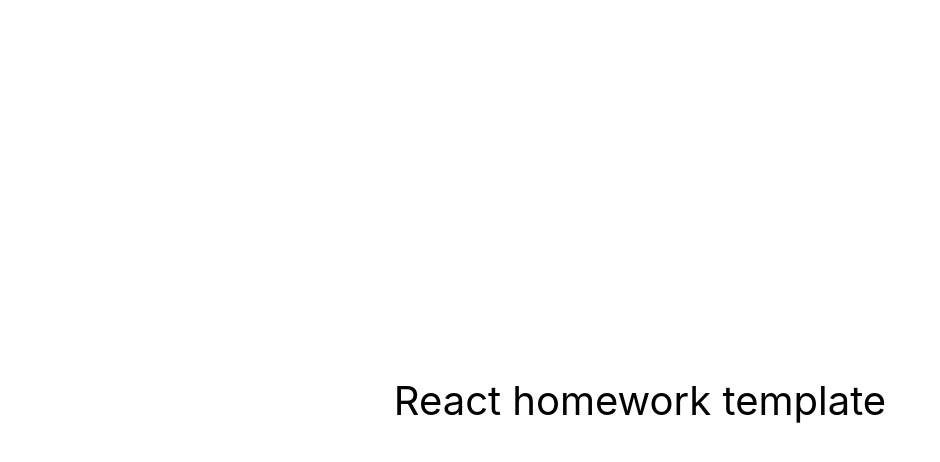
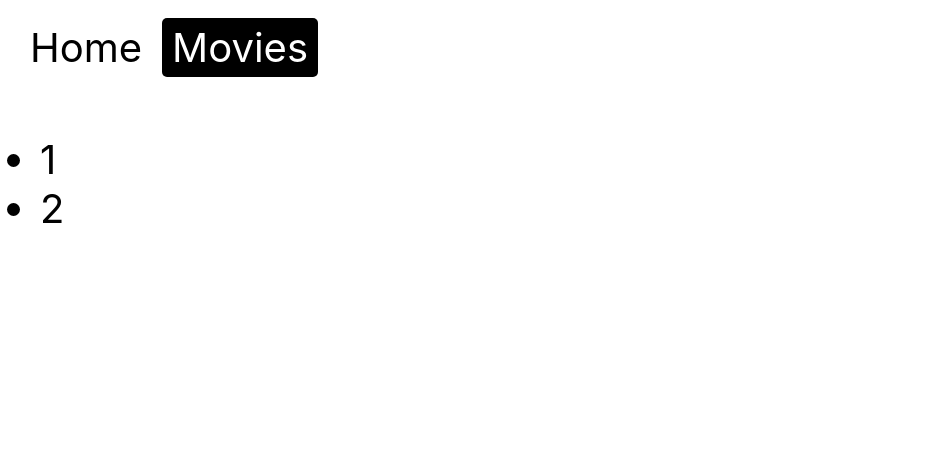
Before and after one commit to campot05/goit-react-hw-05-movies, a React (Create React App) app: page /movies in a window 1280 px wide. Shown: the top 462 px of the page, without its empty margins (0-940 px from the left). Built offline with nearby package versions, Linux system fonts and the light colour scheme.

Commit message:
add links

```diff
--- a/package.json
+++ b/package.json
@@ -7,9 +7,12 @@
     "@testing-library/jest-dom": "^5.16.3",
     "@testing-library/react": "^12.1.4",
     "@testing-library/user-event": "^13.5.0",
+    "axios": "^1.3.4",
     "react": "^18.1.0",
     "react-dom": "^18.1.0",
+    "react-router-dom": "^6.8.2",
     "react-scripts": "5.0.1",
+    "styled-components": "^5.3.8",
     "web-vitals": "^2.1.3"
   },
   "scripts": {
--- a/src/components/App.jsx
+++ b/src/components/App.jsx
@@ -1,16 +1,22 @@
+import { Routes, Route } from 'react-router-dom';
+import { Home } from 'pages/Home';
+import { Movies } from 'pages/Movies';
+import { Link, Header } from './App.styled';
+import '../index.css';
 export const App = () => {
   return (
-    <div
-      style={{
-        height: '100vh',
-        display: 'flex',
-        justifyContent: 'center',
-        alignItems: 'center',
-        fontSize: 40,
-        color: '#010101'
-      }}
-    >
-      React homework template
+    <div className="App">
+      <Header>
+        <nav>
+          <Link to="/">Home</Link>
+          <Link to="/movies">Movies</Link>
+        </nav>
+      </Header>
+
+      <Routes>
+        <Route path="/" element={<Home />}></Route>
+        <Route path="/movies" element={<Movies />}></Route>
+      </Routes>
     </div>
   );
 };
--- /dev/null
+++ b/src/components/App.styled.js
@@ -0,0 +1,23 @@
+import styled from 'styled-components';
+import { NavLink } from 'react-router-dom';
+
+export const Link = styled(NavLink)`
+  color: black;
+  padding: 5px 10px;
+  text-decoration: none;
+  border-radius: 5px;
+  margin-right: 10px;
+  &.active {
+    color: white;
+    background-color: black;
+  }
+`;
+
+export const Header = styled.header`
+  display: flex;
+  align-items: center;
+  gap: 15px;
+  padding: 10px 20px;
+  margin-bottom: 20px;
+  height: 75px;
+`;
--- /dev/null
+++ b/src/components/utils/API.jsx
@@ -0,0 +1,14 @@
+import axios from 'axios';
+
+const API_KEY = 'be93eef600e8fe429646a6ef82601194';
+axios.defaults.baseURL = 'https://api.themoviedb.org/3';
+
+export async function fetchPopular() {
+  try {
+    const response = await axios.get(`/trending/movie/day?api_key=${API_KEY}`);
+
+    return response.data;
+  } catch (error) {
+    console.log(error);
+  }
+}
--- /dev/null
+++ b/src/components/utils/index.jsx
@@ -0,0 +1 @@
+export * from './API.jsx';
--- a/src/index.css
+++ b/src/index.css
@@ -1,5 +1,3 @@
-@import-normalize; /* bring in normalize.css styles */
-
 body {
   margin: 0;
   font-family: -apple-system, BlinkMacSystemFont, 'Segoe UI', 'Roboto', 'Oxygen',
@@ -13,3 +11,9 @@ code {
   font-family: source-code-pro, Menlo, Monaco, Consolas, 'Courier New',
     monospace;
 }
+
+.App {
+  height: 100vh;
+  font-size: 40px;
+  color: #010101;
+}
--- a/src/index.js
+++ b/src/index.js
@@ -1,10 +1,13 @@
 import React from 'react';
 import ReactDOM from 'react-dom/client';
+import { BrowserRouter } from 'react-router-dom';
 import { App } from 'components/App';
 import './index.css';
 
 ReactDOM.createRoot(document.getElementById('root')).render(
   <React.StrictMode>
-    <App />
+    <BrowserRouter>
+      <App />
+    </BrowserRouter>
   </React.StrictMode>
 );
--- /dev/null
+++ b/src/pages/Home.jsx
@@ -0,0 +1,22 @@
+import { useState, useEffect } from 'react';
+import { fetchPopular } from 'components/utils';
+
+export const Home = () => {
+  const [popular, setPopular] = useState([]);
+  useEffect(() => {
+    async function getPopularMovie() {
+      const { results } = await fetchPopular();
+      setPopular(results);
+    }
+    getPopularMovie();
+  }, []);
+  return (
+    <main>
+      <ul>
+        {popular.map(({ title, id }) => {
+          return <li key={id}>{title}</li>;
+        })}
+      </ul>
+    </main>
+  );
+};
--- /dev/null
+++ b/src/pages/Movies.jsx
@@ -0,0 +1,10 @@
+export const Movies = () => {
+  return (
+    <main>
+      <ul>
+        <li>1</li>
+        <li>2</li>
+      </ul>
+    </main>
+  );
+};
```
Also changed, not shown: 1 other file (tests, documents, lock files or other folders).
